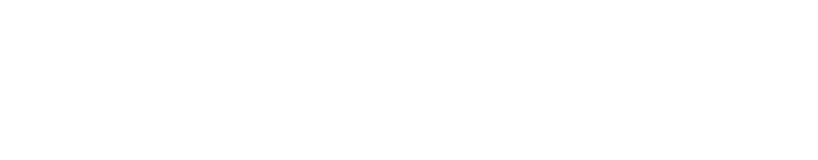
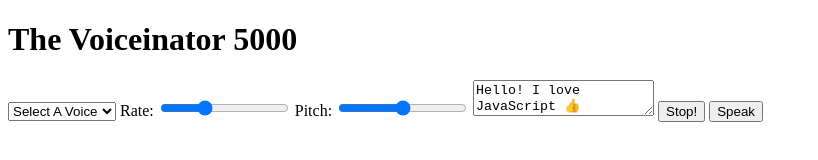
Before and after one commit to AbdurasulovSardor/speech-synthesis, a plain HTML site: page index.html in a window 1280 px wide. Shown: the whole page, without its empty margins (0-818 px from the left). Drawn offline with Linux system fonts and the light colour scheme.

Commit message:
added html tags

```diff
--- a/index.html
+++ b/index.html
@@ -7,6 +7,25 @@
     <title>Text to Speech</title>
   </head>
   <body>
+    <div class="voiceinator">
+
+      <h1>The Voiceinator 5000</h1>
+
+      <select name="voice" id="voices">
+        <option value="">Select A Voice</option>
+      </select>
+
+      <label for="rate">Rate:</label>
+      <input name="rate" type="range" min="0" max="3" value="1" step="0.1">
+
+      <label for="pitch">Pitch:</label>
+
+      <input name="pitch" type="range" min="0" max="2" step="0.1">
+      <textarea name="text">Hello! I love JavaScript 👍</textarea>
+      <button id="stop">Stop!</button>
+      <button id="speak">Speak</button>
+
+    </div>
 
     <script src="script.js"></script>
   </body>
```
